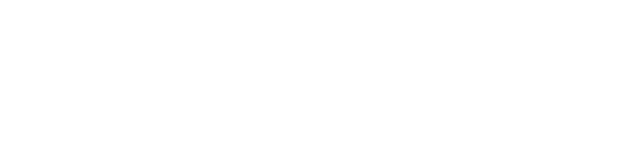
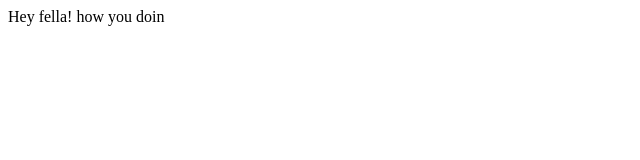
Before and after one commit to Aryan-Mac01/testing, a plain HTML site: page index.html in a window 1280 px wide. Shown: the whole page, without its empty margins (0-640 px from the left). Drawn offline with Linux system fonts and the light colour scheme.

Commit message:
second commit

```diff
--- a/index.html
+++ b/index.html
@@ -6,6 +6,6 @@
     <title>Document</title>
 </head>
 <body>
-
+    Hey fella! how you doin
 </body>
 </html>
```
